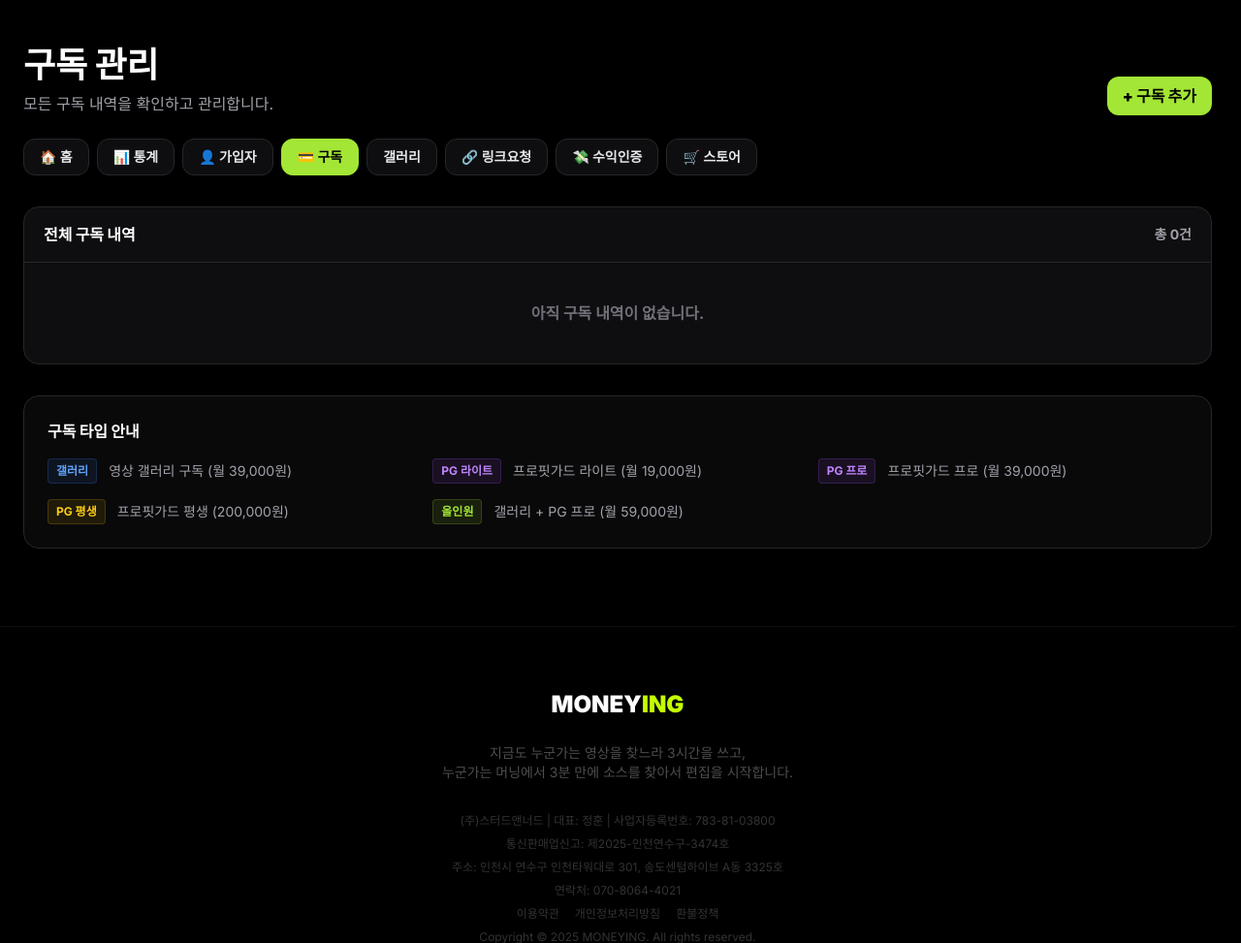
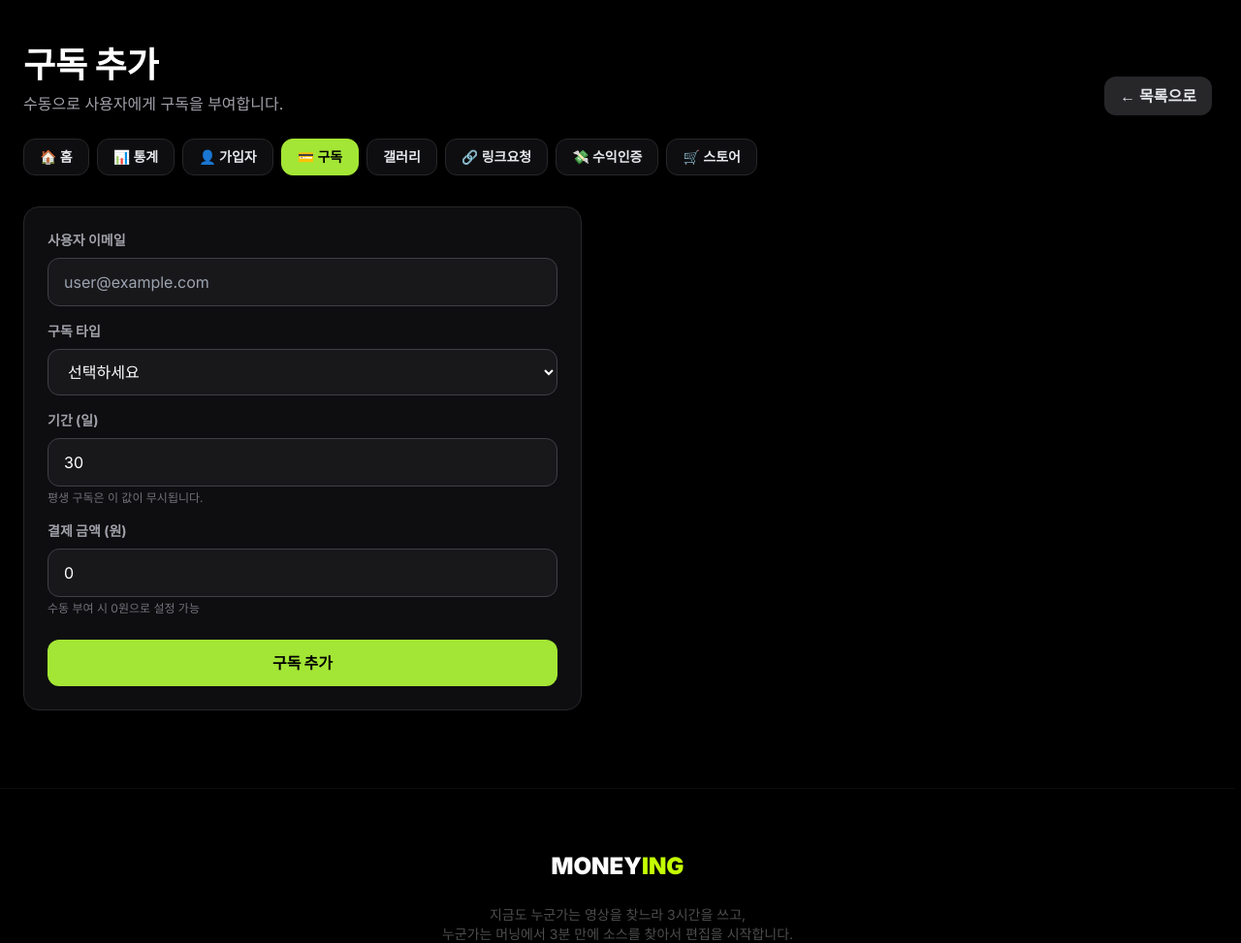
Before and after one commit to hellostudnerd-sketch/moneying-web, a Flask app: page /admin/subscriptions/add in a window 1280 px wide. Shown: the part 65-1038 px from the top of the page at 97% size. Run offline with Flask 3, Linux system fonts and the light colour scheme; a user stored in the database is signed in; some libraries are stand-ins or nearby versions.

Commit message:
Update admin_subscription_add.html

```diff
--- a/templates/admin_subscription_add.html
+++ b/templates/admin_subscription_add.html
@@ -1,124 +1,58 @@
 {% extends "admin_base.html" %}
-{% block title %}구독 관리{% endblock %}
-{% block page_title %}구독 관리{% endblock %}
-{% block page_desc %}모든 구독 내역을 확인하고 관리합니다.{% endblock %}
+{% block title %}구독 추가 - MONEYING Admin{% endblock %}
+{% block page_title %}구독 추가{% endblock %}
+{% block page_desc %}수동으로 사용자에게 구독을 부여합니다.{% endblock %}
 
 {% block page_actions %}
-  <a href="{{ url_for('admin_subscription_add') }}"
-     class="px-4 py-2 rounded-xl bg-[#a3e635] text-black hover:bg-white transition font-black">
-    + 구독 추가
+  <a href="{{ url_for('admin_subscriptions') }}"
+     class="px-4 py-2 rounded-xl bg-zinc-800 text-gray-200 hover:bg-zinc-700 transition font-bold">
+    ← 목록으로
   </a>
 {% endblock %}
 
 {% block content_admin %}
-  <div class="bg-zinc-900/60 border border-zinc-800 rounded-2xl overflow-hidden">
-    <div class="flex items-center justify-between px-5 py-4 border-b border-zinc-800">
-      <div class="font-black">전체 구독 내역</div>
-      <div class="text-zinc-400 text-sm font-bold">총 {{ subscriptions|length }}건</div>
+<div class="max-w-xl">
+  <div class="bg-zinc-900/60 border border-zinc-800 rounded-2xl p-6">
+    <form method="POST" action="{{ url_for('admin_subscription_add') }}">
+
+      <div class="mb-4">
+        <label class="block text-sm font-bold text-zinc-400 mb-2">사용자 이메일</label>
+        <input type="email" name="user_email" required placeholder="user@example.com"
+               class="w-full bg-zinc-900 border border-zinc-700 rounded-xl px-4 py-3 text-white focus:border-[#a3e635] focus:outline-none">
       </div>
 
-    {% if subscriptions|length == 0 %}
-      <div class="px-5 py-10 text-center text-zinc-500 font-bold">
-        아직 구독 내역이 없습니다.
-      </div>
-    {% else %}
-      <!-- 헤더 -->
-      <div class="grid grid-cols-12 text-xs font-black text-zinc-400 border-b border-zinc-800 px-5 py-3">
-        <div class="col-span-1">ID</div>
-        <div class="col-span-3">이메일</div>
-        <div class="col-span-2">구독 타입</div>
-        <div class="col-span-2">상태</div>
-        <div class="col-span-2">만료일</div>
-        <div class="col-span-2 text-right">관리</div>
+      <div class="mb-4">
+        <label class="block text-sm font-bold text-zinc-400 mb-2">구독 타입</label>
+        <select name="plan_type" required
+                class="w-full bg-zinc-900 border border-zinc-700 rounded-xl px-4 py-3 text-white focus:border-[#a3e635] focus:outline-none">
+          <option value="">선택하세요</option>
+          <option value="gallery">갤러리 (월 39,000원)</option>
+          <option value="profitguard_lite">프로핏가드 라이트 (월 19,000원)</option>
+          <option value="profitguard_pro">프로핏가드 프로 (월 39,000원)</option>
+          <option value="profitguard_lifetime">프로핏가드 평생 (200,000원)</option>
+          <option value="allinone">올인원 (월 59,000원)</option>
+        </select>
       </div>
 
-      {% for sub in subscriptions %}
-        <div class="grid grid-cols-12 px-5 py-4 border-b border-zinc-800/60 items-center">
-          <div class="col-span-1 text-zinc-400 font-bold">{{ sub.id }}</div>
-
-          <div class="col-span-3 font-bold truncate">
-            {{ sub.user.email if sub.user else '(삭제된 유저)' }}
+      <div class="mb-4">
+        <label class="block text-sm font-bold text-zinc-400 mb-2">기간 (일)</label>
+        <input type="number" name="days" value="30" min="1" max="365"
+               class="w-full bg-zinc-900 border border-zinc-700 rounded-xl px-4 py-3 text-white focus:border-[#a3e635] focus:outline-none">
+        <p class="text-xs text-zinc-500 mt-1">평생 구독은 이 값이 무시됩니다.</p>
       </div>
 
-          <div class="col-span-2">
-            {% if sub.plan_type == 'gallery' %}
-              <span class="text-xs px-2 py-1 rounded bg-blue-500/10 border border-blue-500/20 text-blue-400 font-bold">갤러리</span>
-            {% elif sub.plan_type == 'profitguard_lite' %}
-              <span class="text-xs px-2 py-1 rounded bg-purple-500/10 border border-purple-500/20 text-purple-400 font-bold">PG 라이트</span>
-            {% elif sub.plan_type == 'profitguard_pro' %}
-              <span class="text-xs px-2 py-1 rounded bg-purple-500/10 border border-purple-500/20 text-purple-400 font-bold">PG 프로</span>
-            {% elif sub.plan_type == 'profitguard_lifetime' %}
-              <span class="text-xs px-2 py-1 rounded bg-yellow-500/10 border border-yellow-500/20 text-yellow-400 font-bold">PG 평생</span>
-            {% elif sub.plan_type == 'allinone' %}
-              <span class="text-xs px-2 py-1 rounded bg-[#a3e635]/10 border border-[#a3e635]/20 text-[#a3e635] font-bold">올인원</span>
-            {% else %}
-              <span class="text-xs px-2 py-1 rounded bg-zinc-800 border border-zinc-700 text-gray-200 font-bold">{{ sub.plan_type }}</span>
-            {% endif %}
+      <div class="mb-6">
+        <label class="block text-sm font-bold text-zinc-400 mb-2">결제 금액 (원)</label>
+        <input type="number" name="price" value="0" min="0"
+               class="w-full bg-zinc-900 border border-zinc-700 rounded-xl px-4 py-3 text-white focus:border-[#a3e635] focus:outline-none">
+        <p class="text-xs text-zinc-500 mt-1">수동 부여 시 0원으로 설정 가능</p>
       </div>
 
-          <div class="col-span-2">
-            {% if sub.status == 'active' and sub.is_active() %}
-              <span class="text-xs px-2 py-1 rounded bg-green-500/10 border border-green-500/20 text-green-400 font-bold">활성</span>
-            {% elif sub.status == 'active' and not sub.is_active() %}
-              <span class="text-xs px-2 py-1 rounded bg-red-500/10 border border-red-500/20 text-red-400 font-bold">만료됨</span>
-            {% elif sub.status == 'cancelled' %}
-              <span class="text-xs px-2 py-1 rounded bg-zinc-500/10 border border-zinc-500/20 text-zinc-400 font-bold">취소됨</span>
-            {% else %}
-              <span class="text-xs px-2 py-1 rounded bg-zinc-800 border border-zinc-700 text-gray-200 font-bold">{{ sub.status }}</span>
-            {% endif %}
-          </div>
-
-          <div class="col-span-2 text-zinc-400 text-sm font-bold">
-            {% if sub.expires_at %}
-              {{ sub.expires_at.strftime('%Y-%m-%d') }}
-            {% else %}
-              <span class="text-yellow-400">평생</span>
-            {% endif %}
-          </div>
-
-          <div class="col-span-2 flex justify-end gap-2">
-            {% if sub.status == 'active' %}
-              <form method="POST" action="{{ url_for('admin_subscription_cancel', sub_id=sub.id) }}"
-                    onsubmit="return confirm('정말 이 구독을 취소할까요?');">
       <button type="submit"
-                        class="px-3 py-2 rounded-lg bg-red-600 hover:bg-red-500 transition text-sm font-bold">
-                  취소
+              class="w-full py-3 bg-[#a3e635] text-black font-black rounded-xl hover:bg-white transition">
+        구독 추가
       </button>
     </form>
-            {% else %}
-              <span class="px-3 py-2 text-zinc-500 text-sm">-</span>
-            {% endif %}
   </div>
 </div>
-      {% endfor %}
-    {% endif %}
-  </div>
-
-  <!-- 구독 타입 설명 -->
-  <div class="mt-8 bg-zinc-900/40 border border-zinc-800 rounded-2xl p-6">
-    <div class="font-black mb-4">구독 타입 안내</div>
-    <div class="grid grid-cols-1 md:grid-cols-2 lg:grid-cols-3 gap-4 text-sm">
-      <div class="flex items-center gap-3">
-        <span class="px-2 py-1 rounded bg-blue-500/10 border border-blue-500/20 text-blue-400 font-bold text-xs">갤러리</span>
-        <span class="text-zinc-400">영상 갤러리 구독 (월 39,000원)</span>
-      </div>
-      <div class="flex items-center gap-3">
-        <span class="px-2 py-1 rounded bg-purple-500/10 border border-purple-500/20 text-purple-400 font-bold text-xs">PG 라이트</span>
-        <span class="text-zinc-400">프로핏가드 라이트 (월 19,000원)</span>
-      </div>
-      <div class="flex items-center gap-3">
-        <span class="px-2 py-1 rounded bg-purple-500/10 border border-purple-500/20 text-purple-400 font-bold text-xs">PG 프로</span>
-        <span class="text-zinc-400">프로핏가드 프로 (월 39,000원)</span>
-      </div>
-      <div class="flex items-center gap-3">
-        <span class="px-2 py-1 rounded bg-yellow-500/10 border border-yellow-500/20 text-yellow-400 font-bold text-xs">PG 평생</span>
-        <span class="text-zinc-400">프로핏가드 평생 (200,000원)</span>
-      </div>
-      <div class="flex items-center gap-3">
-        <span class="px-2 py-1 rounded bg-[#a3e635]/10 border border-[#a3e635]/20 text-[#a3e635] font-bold text-xs">올인원</span>
-        <span class="text-zinc-400">갤러리 + PG 프로 (월 59,000원)</span>
-      </div>
-    </div>
-  </div>
-
 {% endblock %}
```
Lines whose indentation alone changed are shown as unchanged.
